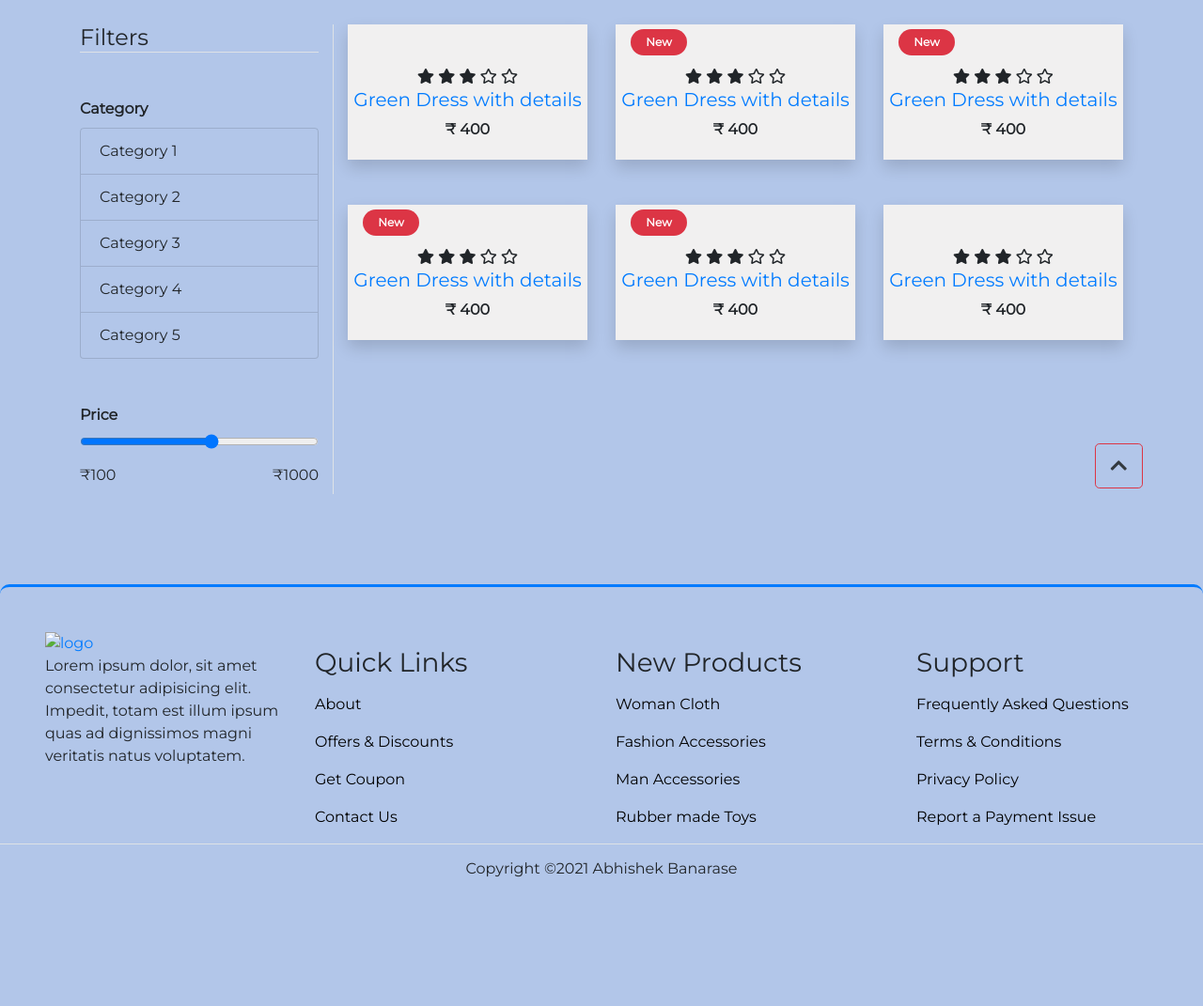
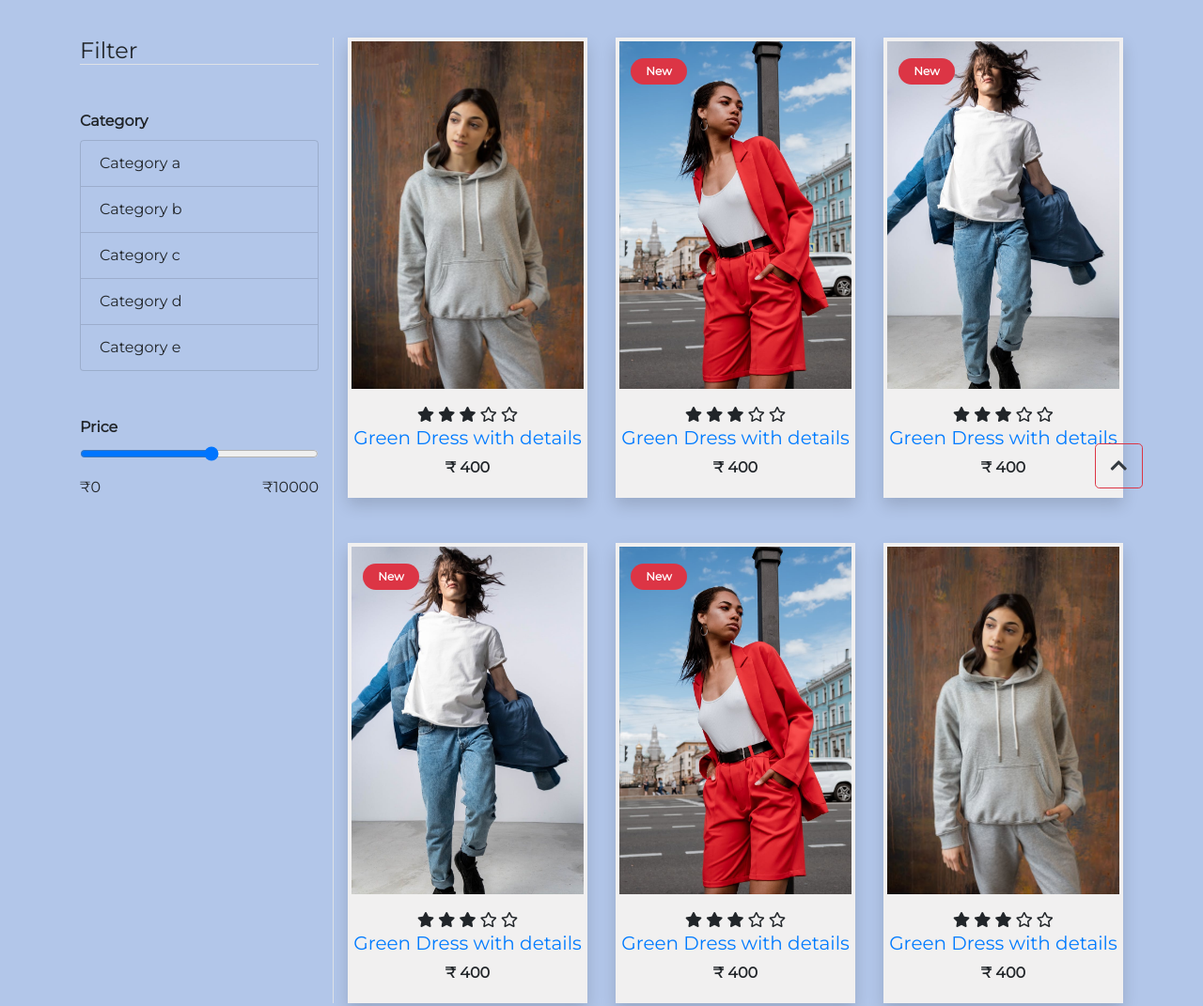
Before and after one commit to OMGUPTA21/Project21, a plain HTML site: page product.html in a window 1280 px wide. Shown: the part 240-1311 px from the top of the page at 94% size. Before the commit the page ends 1190 px from the top, so only its background shows below. Drawn offline with nearby package versions, Linux system fonts and the light colour scheme; files that its build step writes are made by us from their sources.

Commit message:
Update product.html

```diff
--- a/product.html
+++ b/product.html
@@ -28,7 +28,7 @@
             <nav class="navbar navbar-expand-lg navbar-light  py-3  " style="background-color: #8EC5FC;
     background-image: linear-gradient(62deg, #8EC5FC 0%, #E0C3FC 100%);">
                 <a class="navbar-brand pl-5" href="index.html">
-                    <img src="/images/new23.png" class="img img-fluid" width="50px" alt="logo">
+                    <img src="new23.png" class="img img-fluid" width="50px" alt="logo">
                 </a>
                 <button class="navbar-toggler" type="button" data-toggle="collapse"
                     data-target="#navbarSupportedContent" aria-controls="navbarSupportedContent" aria-expanded="false"
@@ -91,15 +91,15 @@
             </div>
             <div class="row">
                 <div class="col-md-3 border-right mb-small-5">
-                    <h4 class="mb-5 border-bottom">Filters</h4>
+                    <h4 class="mb-5 border-bottom">Filter</h4>
                     <div class="mb-5">
                         <label><b>Category</b></label>
                         <ul class="list-group">
-                            <li class="list-group-item">Category 1</li>
-                            <li class="list-group-item">Category 2</li>
-                            <li class="list-group-item">Category 3</li>
-                            <li class="list-group-item">Category 4</li>
-                            <li class="list-group-item">Category 5</li>
+                            <li class="list-group-item">Category a</li>
+                            <li class="list-group-item">Category b</li>
+                            <li class="list-group-item">Category c</li>
+                            <li class="list-group-item">Category d</li>
+                            <li class="list-group-item">Category e</li>
                         </ul>
                     </div>
                     <div>
@@ -110,8 +110,8 @@
                             </div>
                         </form>
                         <div class="d-flex justify-content-between">
-                            <label>₹100</label>
-                            <label>₹1000</label>
+                            <label>₹0</label>
+                            <label>₹10000</label>
                         </div>
                     </div>
                 </div>
@@ -120,7 +120,7 @@
                         <div class="col-md-4 col-12">
                             <div class="single_product shadow text-center p-1">
                                 <div class="product_img">
-                                    <a href="product_detail.html"><img src="/images/new9.jpeg" class="img img-fluid"
+                                    <a href="product_detail.html"><img src="new9.jpeg" class="img img-fluid"
                                             alt=""></a>
                                 </div>
                                 <div class="product-caption my-3">
@@ -141,7 +141,7 @@
                         <div class="col-md-4 col-12">
                             <div class="single_product shadow text-center p-1 mt-small-5 mb-small-5">
                                 <div class="product_img">
-                                    <a href="product_detail.html"><img src="/images/new11.jpeg" class="img img-fluid"
+                                    <a href="product_detail.html"><img src="new11.jpeg" class="img img-fluid"
                                             alt=""></a>
                                     <div class="new_product">
                                         <span class="badge py-2 px-3 badge-pill badge-danger">New</span>
@@ -165,7 +165,7 @@
                         <div class="col-md-4 col-12">
                             <div class="single_product shadow text-center p-1">
                                 <div class="product_img">
-                                    <a href="product_detail.html"><img src="/images/new21.jpeg" class="img img-fluid"
+                                    <a href="product_detail.html"><img src="new21.jpeg" class="img img-fluid"
                                             alt=""></a>
                                     <div class="new_product">
                                         <span class="badge py-2 px-3 badge-pill badge-danger">New</span>
@@ -191,7 +191,7 @@
                         <div class="col-md-4 col-12">
                             <div class="single_product shadow text-center p-1">
                                 <div class="product_img">
-                                    <a href="product_detail.html"><img src="/images/new21.jpeg" class="img img-fluid"
+                                    <a href="product_detail.html"><img src="new21.jpeg" class="img img-fluid"
                                             alt=""></a>
                                     <div class="new_product">
                                         <span class="badge py-2 px-3 badge-pill badge-danger">New</span>
@@ -215,7 +215,7 @@
                         <div class="col-md-4 col-12">
                             <div class="single_product shadow text-center p-1 mt-small-5 mb-small-5">
                                 <div class="product_img">
-                                    <a href="product_detail.html"><img src="/images/new11.jpeg" class="img img-fluid"
+                                    <a href="product_detail.html"><img src="new11.jpeg" class="img img-fluid"
                                             alt=""></a>
                                     <div class="new_product">
                                         <span class="badge py-2 px-3 badge-pill badge-danger">New</span>
@@ -239,7 +239,7 @@
                         <div class="col-md-4 col-12">
                             <div class="single_product shadow text-center p-1">
                                 <div class="product_img">
-                                    <a href="product_detail.html"><img src="/images/new9.jpeg" class="img img-fluid"
+                                    <a href="product_detail.html"><img src="new9.jpeg" class="img img-fluid"
                                             alt=""></a>
                                 </div>
                                 <div class="product-caption my-3">
@@ -272,7 +272,7 @@
                     <div class="col-md-3 col-6 pl-5">
                         <div class="footer_title">
                             <a href="index.html">
-                                <img src="/ecommerce/images/new23.png" width="150px" class="img img-fluid" alt="logo">
+                                <img src="new23.png" width="150px" class="img img-fluid" alt="logo">
                             </a>
                         </div>
                         <div>
```
